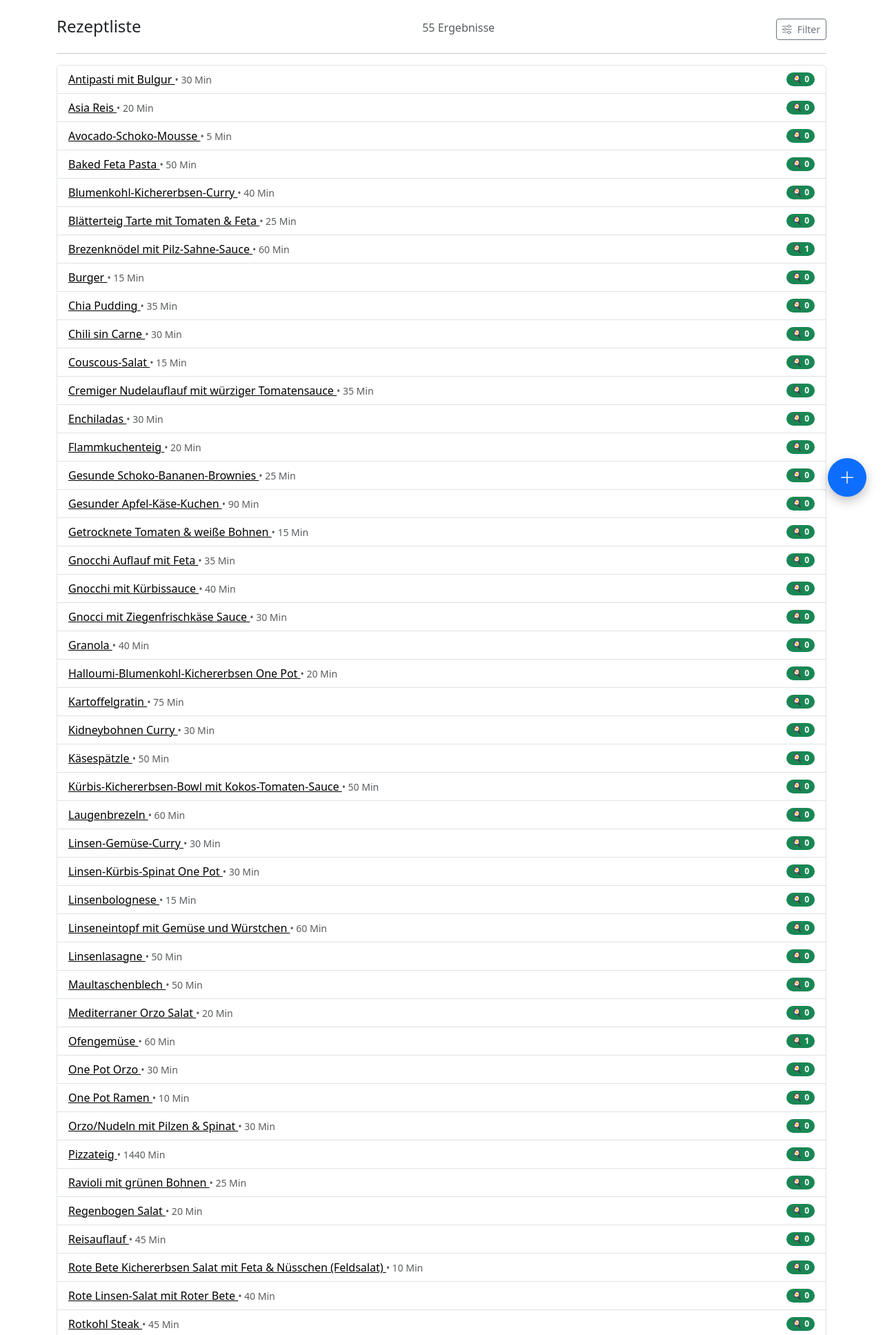
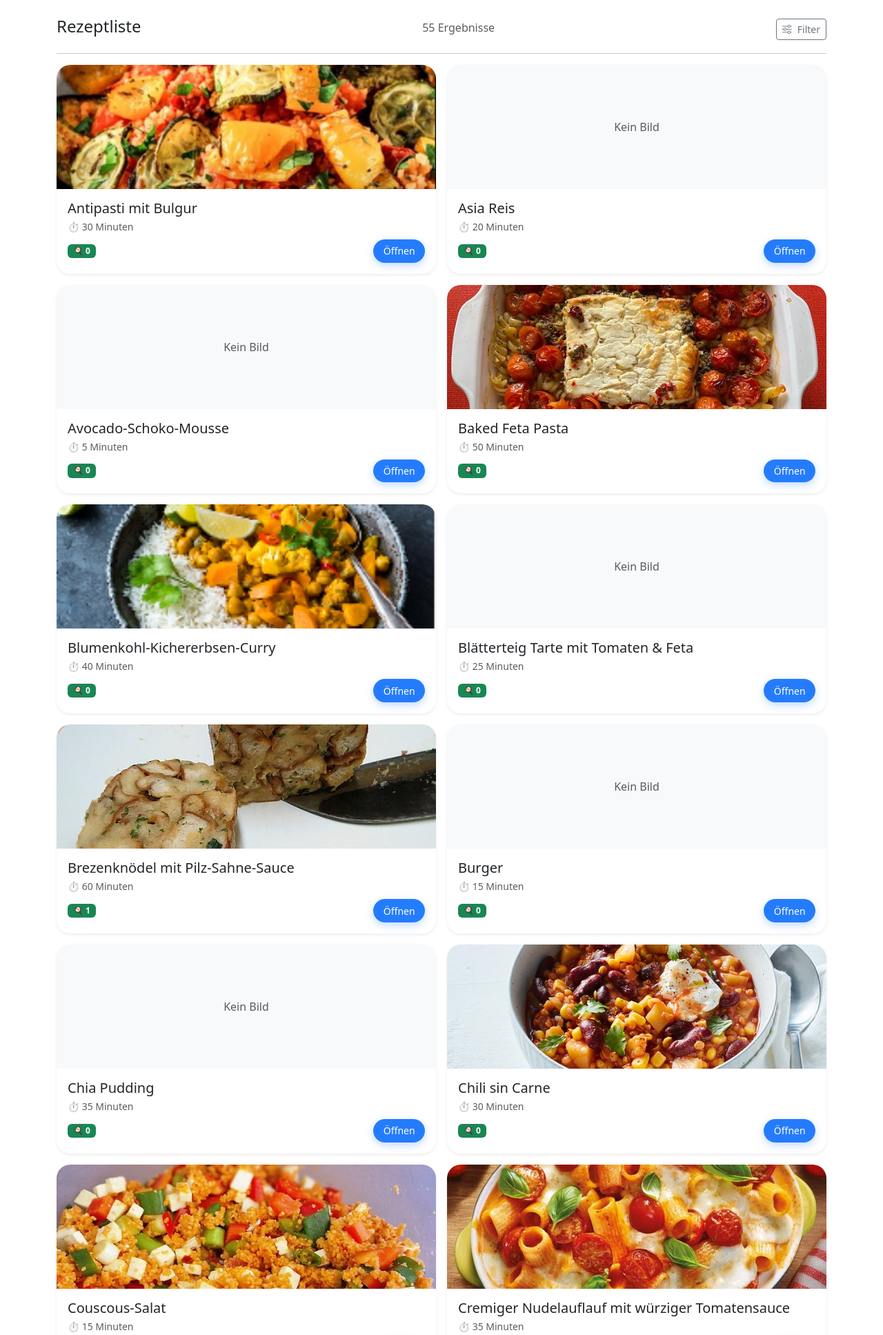
Before and after one commit to tobihemmi/rezepte, a Django app: page /recipes/ in a window 1280 px wide. Shown: the part 56-1991 px from the top of the page at 69% size. Run offline with Django 5.2, Linux system fonts and the light colour scheme; data comes from the database, SQL or seed files in the repository; some libraries are stand-ins or nearby versions.

Commit message:
cards instead of list

```diff
--- a/recipes/static/recipes/style.css
+++ b/recipes/static/recipes/style.css
@@ -67,3 +67,64 @@ li a {
 .small-accordion .accordion-item {
   border: none;
 }
+.card:hover {
+    transform: translateY(-2px);
+    transition: 0.2s ease;
+}
+.card-img-top {
+    object-fit: cover;
+    height: 180px;
+}
+.recipe-card {
+    border-radius: 1rem;
+    overflow: hidden;
+}
+.recipe-card {
+    border-radius: 20px;
+    border: none;
+    overflow: hidden;
+    background: #fff;
+    cursor: pointer;
+
+    box-shadow:
+        0 8px 24px rgba(0, 0, 0, 0.08);
+
+    transition: transform 0.25s ease, box-shadow 0.25s ease;
+}
+
+.recipe-card:hover {
+    transform: translateY(-4px);
+    box-shadow:
+        0 12px 32px rgba(0, 0, 0, 0.12);
+}
+.btn-ios {
+    border-radius: 999px; /* Pill */
+    padding: 0.4rem 0.9rem;
+    font-weight: 500;
+    border: none;
+
+    background: rgba(13, 110, 253, 0.9);
+    color: #fff;
+
+    box-shadow:
+        0 4px 12px rgba(13, 110, 253, 0.25);
+
+    transition: all 0.2s ease;
+}
+
+.btn-ios:hover {
+    background: rgba(13, 110, 253, 1);
+    transform: translateY(-1px);
+    box-shadow:
+        0 6px 16px rgba(13, 110, 253, 0.35);
+}
+
+.btn-ios-secondary {
+    background: rgba(108, 117, 125, 0.15);
+    color: #333;
+    box-shadow: none;
+}
+
+.btn-ios-secondary:hover {
+    background: rgba(108, 117, 125, 0.25);
+}
--- a/recipes/templates/recipes/index.html
+++ b/recipes/templates/recipes/index.html
@@ -151,32 +151,71 @@
 
     <hr>
 
-    <!-- Rezeptliste -->
-    <ul class="list-group">
+    <!-- Rezeptkarten -->
+    <div class="row g-3">
         {% for recipe in latest_recipe_list %}
-            <li class="list-group-item d-flex justify-content-between align-items-center">
-                <div>
-                    <a href="{% url 'recipes:detail' recipe.slug %}?{{ request.GET.urlencode }}">
-                        {{ recipe.title }}
-                    </a>
-                    {% if recipe.duration_minutes %}
-                        <small class="text-muted">• {{ recipe.duration_minutes }} Min</small>
+            <div class="col-12 col-md-6">
+                <div class="card h-100 shadow-sm recipe-card">
+
+                    <!-- Bild -->
+                    {% if recipe.image %}
+                        <img
+                            src="{{ recipe.image.url }}"
+                            class="card-img-top"
+                            alt="{{ recipe.title }}"
+                            style="object-fit: cover; height: 180px;"
+                        >
+                    {% else %}
+                        <div
+                            class="bg-light d-flex align-items-center justify-content-center text-muted"
+                            style="height: 180px;"
+                        >
+                            Kein Bild
+                        </div>
                     {% endif %}
+
+                    <!-- Inhalt -->
+                    <div class="card-body d-flex flex-column">
+                        <h5 class="card-title mb-1">
+                            <a
+                                href="{% url 'recipes:detail' recipe.slug %}?{{ request.GET.urlencode }}"
+                                class="text-decoration-none text-dark"
+                            >
+                                {{ recipe.title }}
+                            </a>
+                        </h5>
+
+                        {% if recipe.duration_minutes %}
+                            <p class="text-muted small mb-2">
+                                ⏱ {{ recipe.duration_minutes }} Minuten
+                            </p>
+                        {% endif %}
+
+                        <div class="mt-auto d-flex justify-content-between align-items-center">
+                            <span class="badge bg-success">
+                                🍳 {{ recipe.cooked_count }}
+                            </span>
+
+                            <a
+                                href="{% url 'recipes:detail' recipe.slug %}?{{ request.GET.urlencode }}"
+                                class="btn btn-ios btn-sm"
+                            >
+                                Öffnen
+
+                            </a>
+                        </div>
+                    </div>
                 </div>
-                <div>
-                    <span class="badge bg-success rounded-pill">🍳 {{ recipe.cooked_count }}</span>
+            </div>
+        {% empty %}
+            <div class="col-12">
+                <div class="alert alert-secondary text-center">
+                    Keine Rezepte gefunden.
                 </div>
-            </li>
-        {% empty %}
-            <li class="list-group-item text-muted">
-                Keine Rezepte gefunden.
-            </li>
+            </div>
         {% endfor %}
-    </ul>
+    </div>
 
-    <a href="{% url 'recipes:create' %}" class="btn btn-primary fab" title="Neues Rezept">
-        <i class="bi bi-plus-lg"></i>
-    </a>
 
 <script>
 document.getElementById("sort-select").addEventListener("change", function() {
```
